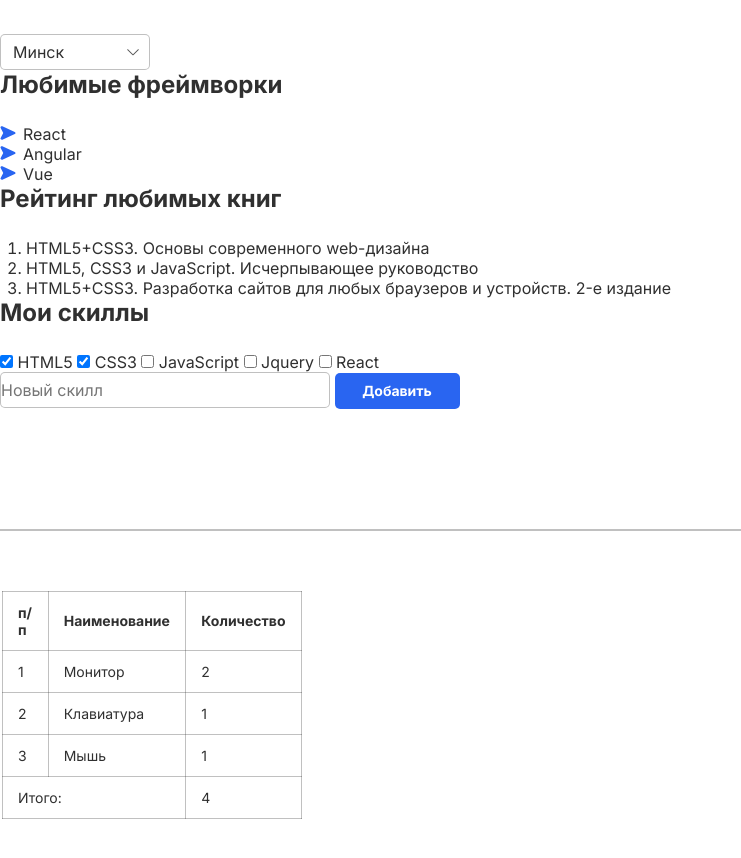
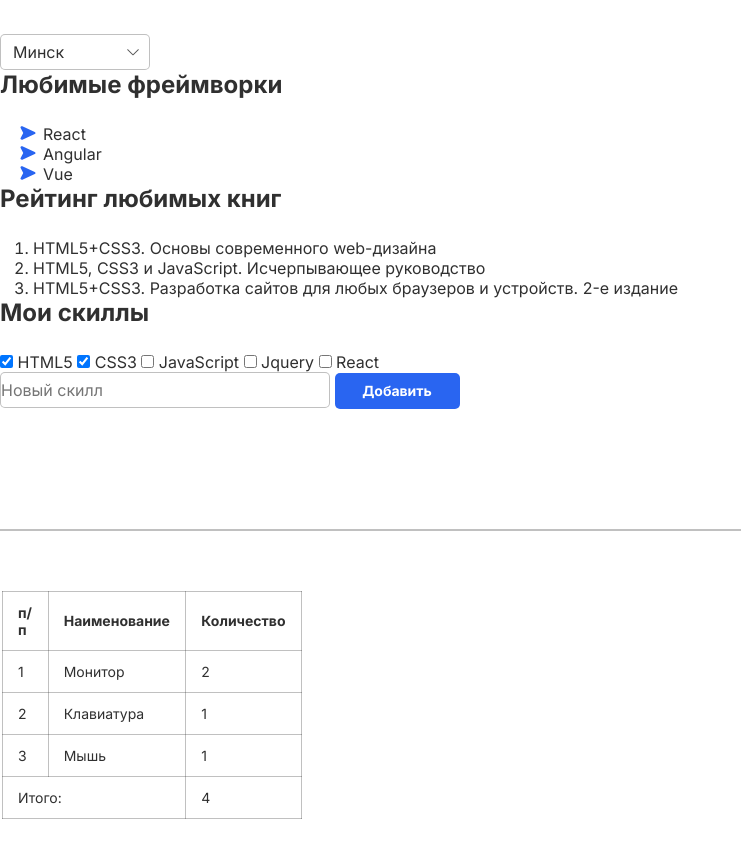
Before and after one commit to Roubaveronika/HW2, a plain HTML site: page index.html in a window 1280 px wide. Shown: the part 1260-2118 px from the top of the page, without its empty margins (0-741 px from the left). Drawn offline with Linux system fonts and the light colour scheme.

Commit message:
commit hw

```diff
--- a/style.css
+++ b/style.css
@@ -8,7 +8,7 @@ html,
 body {
     font-family: 'Inter', sans-serif;
     font-style: normal;
-    color: 'rgba(48, 48, 48,)';
+    color: rgba(48, 48, 48,);
     /* Стили для шрифта */
 }
 
@@ -111,7 +111,7 @@ h2.section-title {
     font-weight: 400;
     font-size: 16px;
     color: #303030;
-    padding: 0 px 20px;
+    padding: 0px 20px;
     list-style-image: url("./Vector-3.svg");
     margin-left: 23px;
    /* Стили для маркированного списка во второй секции */
@@ -123,7 +123,7 @@ h2.section-title {
     font-weight: 400;
     font-size: 16px;
     color: #303030;
-    padding: 0px 0px 0px 13px;
+    padding: 0px 20px;
     margin-left: 13px;
     /* Стили для нумерованного списка во второй секции */
 }
```
